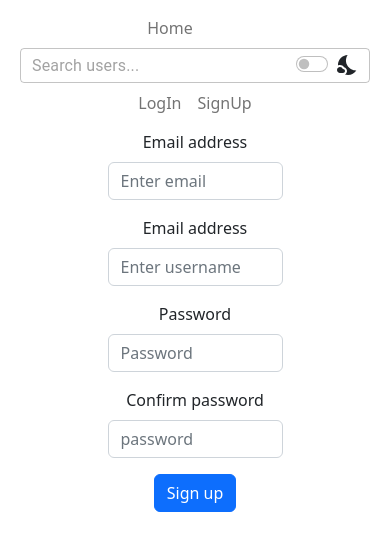
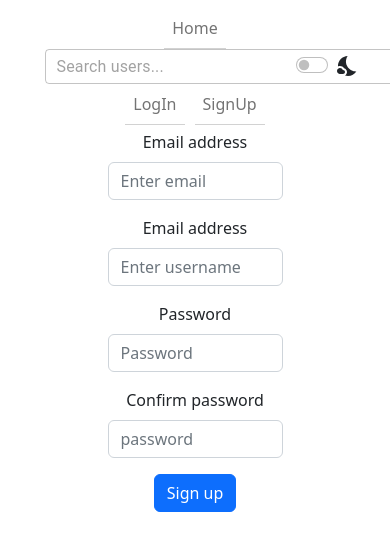
Before and after one commit to TeemuTallskog/ReactProject, a React (Create React App) app: page /SignUpForm in a window 390 px wide. Shown: the top 550 px of the page. Built offline with nearby package versions, Linux system fonts and the light colour scheme.

Commit message:
navbar styling

```diff
--- a/src/components/LogInForm.js
+++ b/src/components/LogInForm.js
@@ -4,6 +4,7 @@ import Col from 'react-bootstrap/Col'
 import Button from "react-bootstrap/Button";
 import React from 'react';
 import {useNavigate} from "react-router-dom";
+import '../resources/css/loginForm.css'
 
 function LogInForm() {
 
@@ -76,6 +77,7 @@ function LogInForm() {
                 <Form.Group className="mb-3" md="5" controlId="email" as={Col} style={{margin: "auto"}}>
                     <Form.Label>Email address</Form.Label>
                     <Form.Control
+                        className="form-input"
                         type="email"
                         placeholder="Enter email"
                         required
@@ -91,6 +93,7 @@ function LogInForm() {
                 <Form.Group className="mb-3" md="5" controlId="password" as={Col} style={{margin: "auto"}}>
                     <Form.Label>Password</Form.Label>
                     <Form.Control
+                        className="form-input"
                         type="password"
                         placeholder="Password"
                         required
--- a/src/components/NavigationBar.js
+++ b/src/components/NavigationBar.js
@@ -57,9 +57,6 @@ function NavigationBar() {
                             <NavLink as={Link} to="/">Home</NavLink>
                             {displayMyAccount}
                         </div>
-                        <div style={{display: 'flex'}}>
-
-                        </div>
                         <div>
                             <CustomUserSearch/>
                         </div>
--- a/src/components/SignUpForm.js
+++ b/src/components/SignUpForm.js
@@ -81,6 +81,7 @@ function SignUpForm() {
                 <Form.Group className="mb-3" md="5" controlId="email" as={Col} style={{margin: "auto"}}>
                     <Form.Label>Email address</Form.Label>
                     <Form.Control
+                        className="form-input"
                         type="email"
                         placeholder="Enter email"
                         required
@@ -96,6 +97,7 @@ function SignUpForm() {
                 <Form.Group className="mb-3" md="5" controlId="username" as={Col} style={{margin: "auto"}}>
                     <Form.Label>Email address</Form.Label>
                     <Form.Control
+                        className="form-input"
                         type="text"
                         placeholder="Enter username"
                         required
@@ -111,6 +113,7 @@ function SignUpForm() {
                 <Form.Group className="mb-3" md="5" controlId="password" as={Col} style={{margin: "auto"}}>
                     <Form.Label>Password</Form.Label>
                     <Form.Control
+                        className="form-input"
                         type="password"
                         placeholder="Password"
                         required
@@ -126,6 +129,7 @@ function SignUpForm() {
                 <Form.Group className="mb-3" md="5" controlId="confirmPassword" as={Col} style={{margin: "auto"}}>
                     <Form.Label>Confirm password</Form.Label>
                     <Form.Control
+                        className="form-input"
                         type = "password"
                         required
                         placeholder= "password"
--- /dev/null
+++ b/src/resources/css/loginForm.css
@@ -0,0 +1,4 @@
+.dark .form-input{
+    background-color: var(--dark-component-background);
+    color: white;
+}
--- a/src/resources/css/navigationBar.css
+++ b/src/resources/css/navigationBar.css
@@ -14,9 +14,16 @@
 
 .navbar-interactions-container{
     display: flex;
-    justify-content: center;
+    justify-content: space-evenly;
     align-items: center;
     flex-wrap: wrap;
+    width: 75%;
+}
+
+@media (max-width: 1200px) {
+    .navbar-interactions-container{
+        width: 90%;
+    }
 }
 
 .me-auto{
@@ -35,3 +42,21 @@
     position: absolute;
     right: 30px;
 }
+
+.nav-link{
+    border-bottom: var(--bs-border-color-translucent) solid 1px;
+    margin-right: 5px;
+    margin-left: 5px;
+}
+
+.dark .nav-link{
+    border-bottom: var(--dark-component-border) solid 1px;
+}
+
+.nav-link:hover{
+    backdrop-filter: brightness(75%);
+}
+
+.dark .nav-link:hover{
+    backdrop-filter: brightness(150%);
+}
--- a/src/resources/css/post.css
+++ b/src/resources/css/post.css
@@ -26,7 +26,11 @@
     max-height: 48px !important;
     max-width: 48px !important;
     margin: 20px 10px 20px 20px;
+    border: var(--bs-border-color-translucent) solid 1px;
+}
 
+.dark .post-profile-picture{
+    border: var(--dark-component-border) solid 1px
 }
 
 .post-body-content{
--- /dev/null
+++ b/src/resources/css/signupForm.css
@@ -0,0 +1,4 @@
+.dark .form-input{
+    background-color: var(--dark-component-background);
+    color: white;
+}
```
